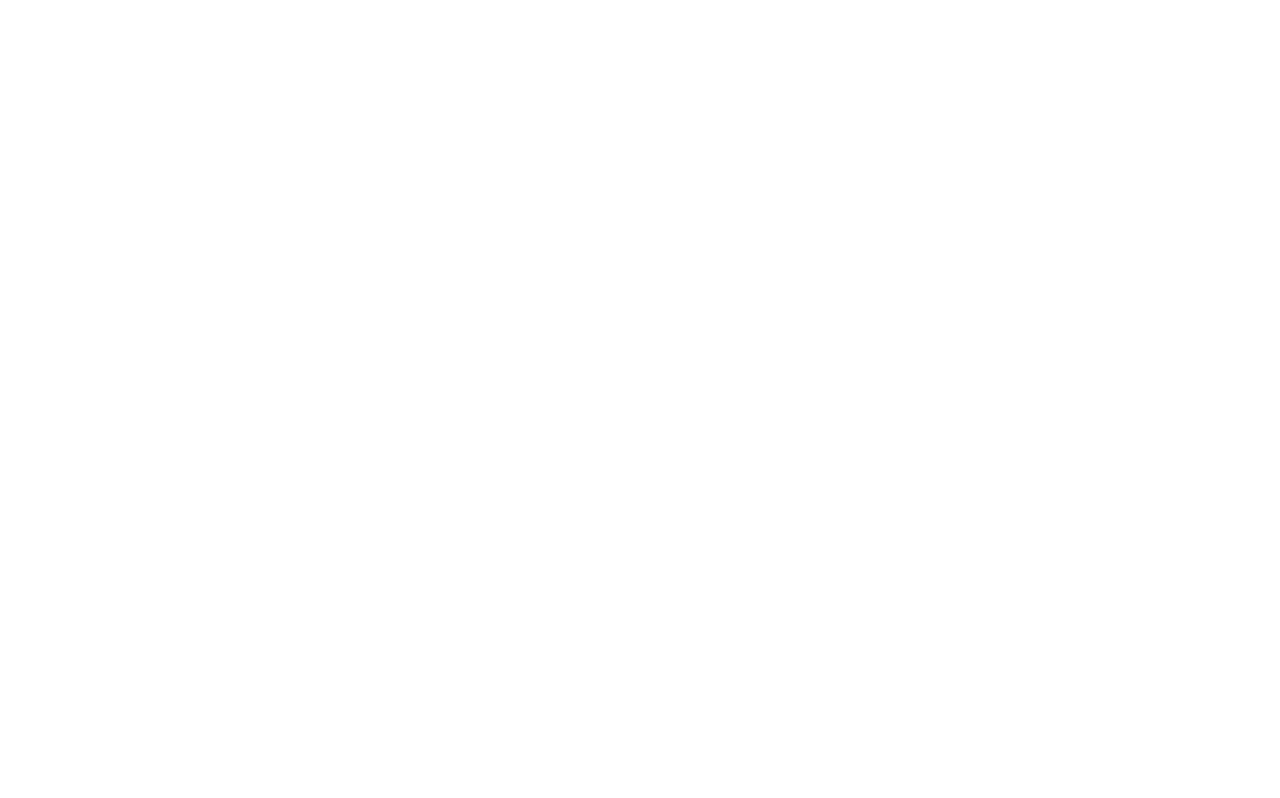
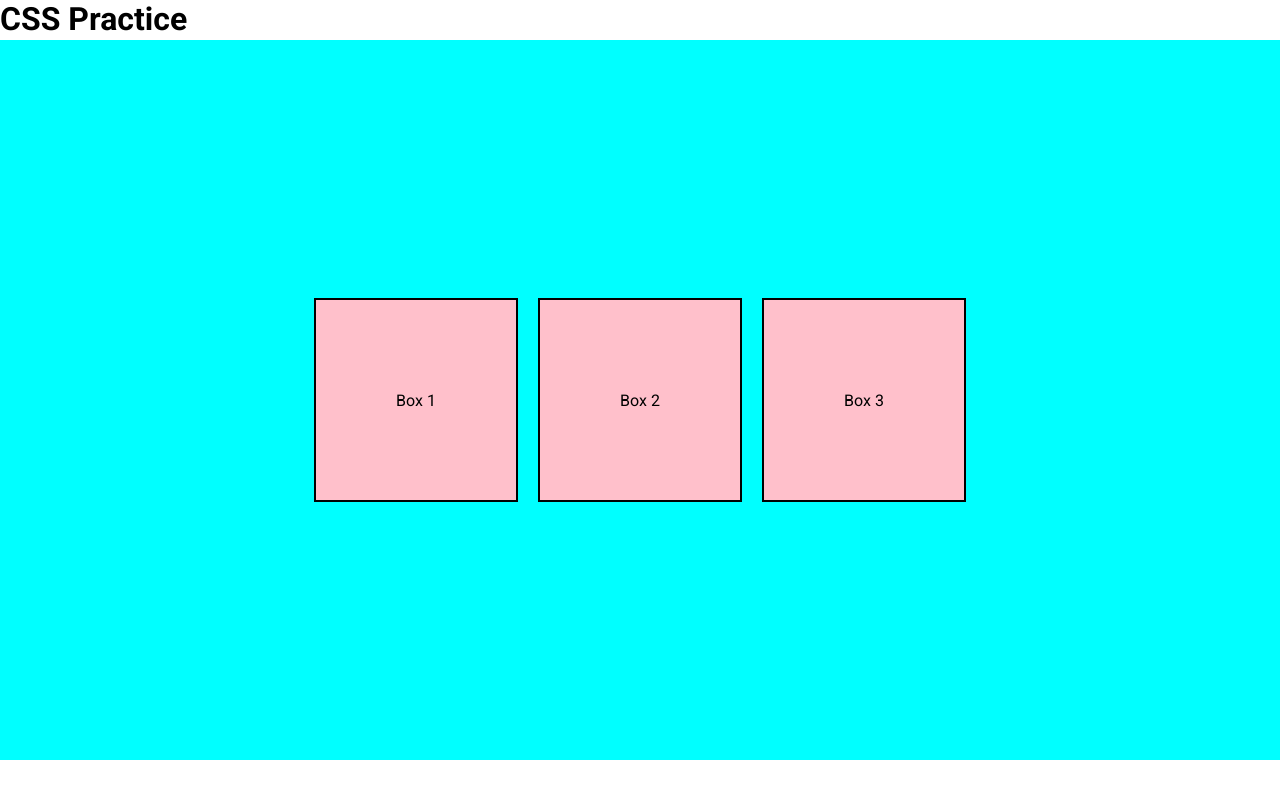
Before and after one commit to Shawaiz99/practice-project-html-css-js, a plain HTML site: page index.html in a window 1280 px wide. Drawn offline with Linux system fonts and the light colour scheme.

Commit message:
Made some styling changes and have fixed it to my liking

```diff
--- a/css/style.css
+++ b/css/style.css
@@ -1 +1,33 @@
 /* Reset */
+* {
+    padding: 0;
+    margin: 0;
+    box-sizing: 0;
+}
+
+body {
+    font-family: 'Roboto', sans-serif;
+}
+
+.container {
+    display: flex;
+    height: 90dvh;
+    background-color: aqua;
+    gap: 20px;
+    justify-content: center;
+    align-items: center;
+}
+
+h1 {
+    height: 5dvh;
+}
+
+.flex-item {
+    border: 2px solid black;
+    width: 200px;
+    height: 200px;
+    background-color: pink;
+    display: flex;
+    justify-content: center;
+    align-items: center;
+}
--- a/index.html
+++ b/index.html
@@ -15,7 +15,14 @@
 </head>
 
 <body>
-
+    <h1>CSS Practice</h1>
+    <!-- Container -->
+    <div class="container">
+        <!-- Flex Items -->
+        <div class="flex-item item-1">Box 1</div>
+        <div class="flex-item item-2">Box 2</div>
+        <div class="flex-item item-3">Box 3</div>
+    </div>
 </body>
 
 </html>
```
Also changed, not shown: project-css/registration-form.css (+9 -3 lines), project-html/registration-form.html (+3 -8 lines), yollo.png (added).
